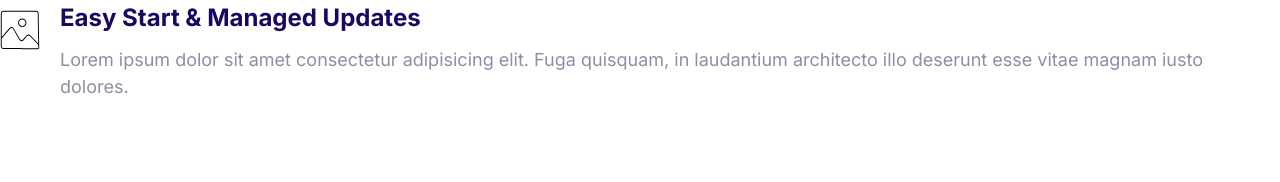
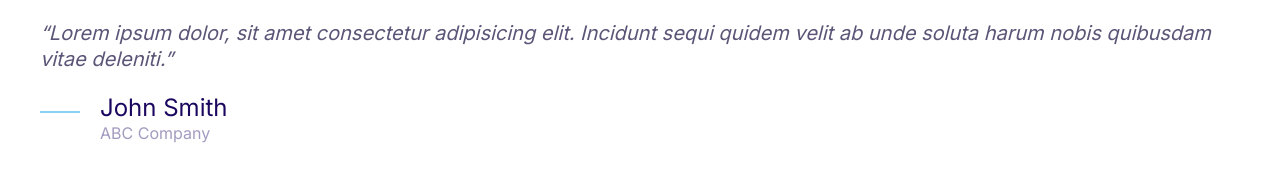
Before and after one commit to LiamSG02/MoshifyApp, a plain HTML site: page index.html in a window 1280 px wide. Drawn offline with Linux system fonts and the light colour scheme.

Commit message:
quote component

```diff
--- a/css/styles.css
+++ b/css/styles.css
@@ -4,6 +4,7 @@
   --color-accent: #ff3400;
   --color-headings: #1b0760;
   --color-body: #918ca4;
+  --color-body-darker: #5c5577;
   --color-border: #ccc;
   --border-radius: 30px;
 }
@@ -383,3 +384,52 @@ a {
 .media__image {
   margin-top: 1rem;
 }
+
+/* Quotes */
+.quote {
+  font-size: 3rem;
+  font-style: italic;
+  color: var(--color-body-darker);
+  line-height: 1.3;
+}
+
+.quote__text::before {
+  content: open-quote;
+}
+
+.quote__text::after {
+  content: close-quote;
+}
+
+.quote__author {
+  font-size: 3rem;
+  font-weight: 500;
+  font-style: normal;
+  margin-bottom: 0;
+}
+
+.quote__company {
+  color: var(--color-headings);
+  opacity: 0.4;
+  font-size: 2rem;
+  font-style: normal;
+}
+
+.quote__line {
+  position: relative;
+  bottom: 10px;
+}
+
+@media screen and (min-width: 1024px) {
+  .quote {
+    font-size: 2rem;
+  }
+
+  .quote__author {
+    font-size: 2.4rem;
+  }
+
+  .quote__company {
+    font-size: 1.6rem;
+  }
+}
--- a/index.html
+++ b/index.html
@@ -12,16 +12,21 @@
      <link rel="stylesheet" href="css/styles.css"/>
  </head>
  <body>
+    <blockquote class="quote">
+      <p class="quote__text">Lorem ipsum dolor, sit amet consectetur adipisicing elit. Incidunt sequi quidem velit ab unde soluta harum nobis quibusdam vitae deleniti.</p>
+      <footer>
         <div class="media">
           <div class="media__image">
-          <svg class="icon icon--primary">
-            <use xlink:href="images/sprite.svg#snap"></use>
+              <svg class="icon icon--primary quote__line">
+                <use xlink:href="images/sprite.svg#line"></use>
               </svg>
           </div>
           <div class="media__body">
-        <h3 class="media__title">Easy Start & Managed Updates</h3>
-        <p>Lorem ipsum dolor sit amet consectetur adipisicing elit. Fuga quisquam, in laudantium architecto illo deserunt esse vitae magnam iusto dolores.</p>
+            <h3 class="media__title quote__author">John Smith</h3>
+            <p class="quote__company">ABC Company</p>
           </div>
         </div>
+      </footer>
+    </blockquote>
  </body>
  </html>
```
Also changed, not shown: components/quote.html (added, +16 -0 lines). Lines whose indentation alone changed are shown as unchanged.
